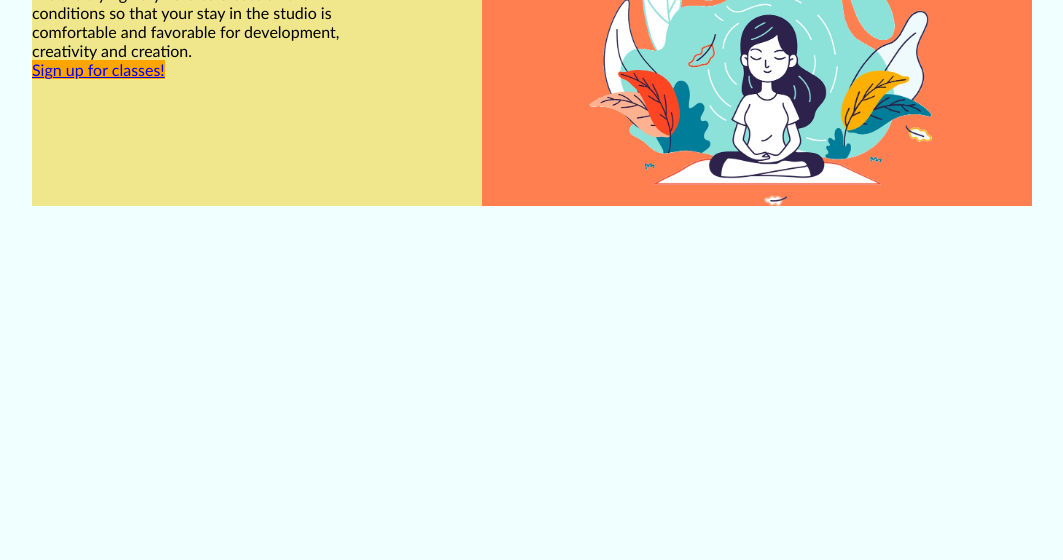
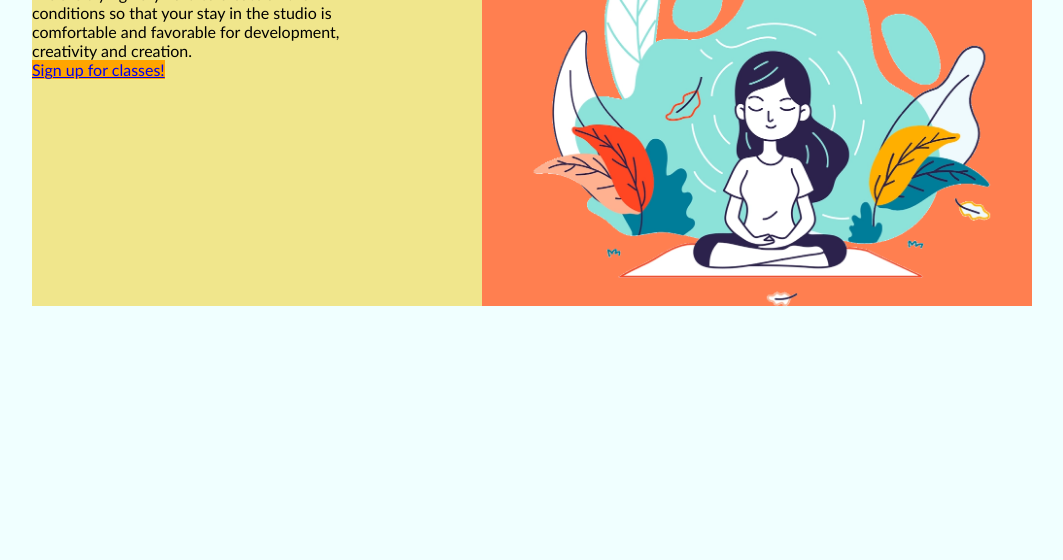
Before and after one commit to LeoGytis/6-pask, a website: page index.html in a window 1280 px wide. Shown: the part 240-800 px from the top of the page, without its empty margins (108-1171 px from the left). Drawn offline with Linux system fonts and the light colour scheme; files that its build step writes are made by us from their sources; files whose address does not match are found by name.

Commit message:
File structure optimization

```diff
--- a/main.css
+++ b/css/main.css
@@ -63,9 +63,9 @@ div > a {
 }
 main > img {
     width: 55%;
-    height: 300px;
+    height: 400px;
     background-color: coral;
-    float: right;
+    float: left;
     object-fit: contain;
     object-position: center;
 }
```
Also changed, not shown: bandau.png (deleted), img/logo.jpg (renamed from logo.jpg), img/logo.png (renamed from logo.png), img/yoga-lifestyle.png (renamed from yoga-lifestyle.png), img/yoga.png (renamed from yoga.png).
